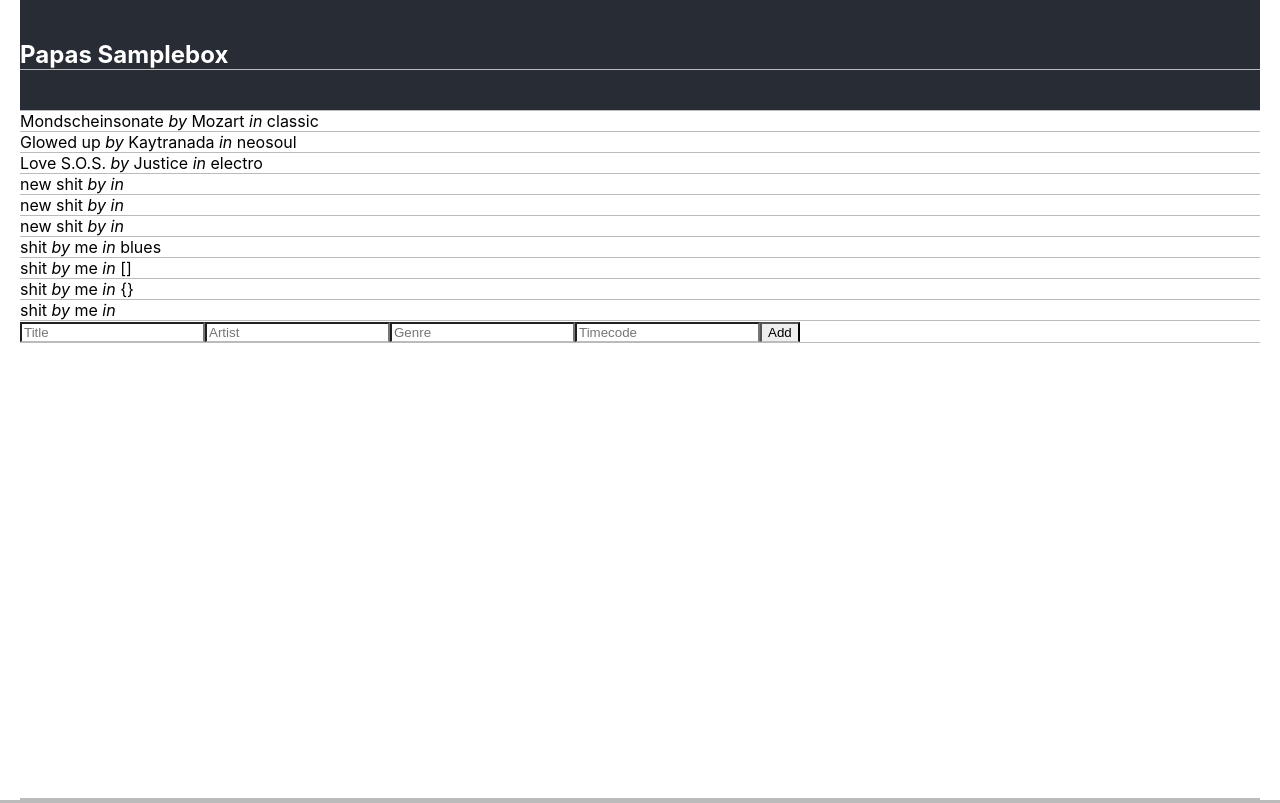
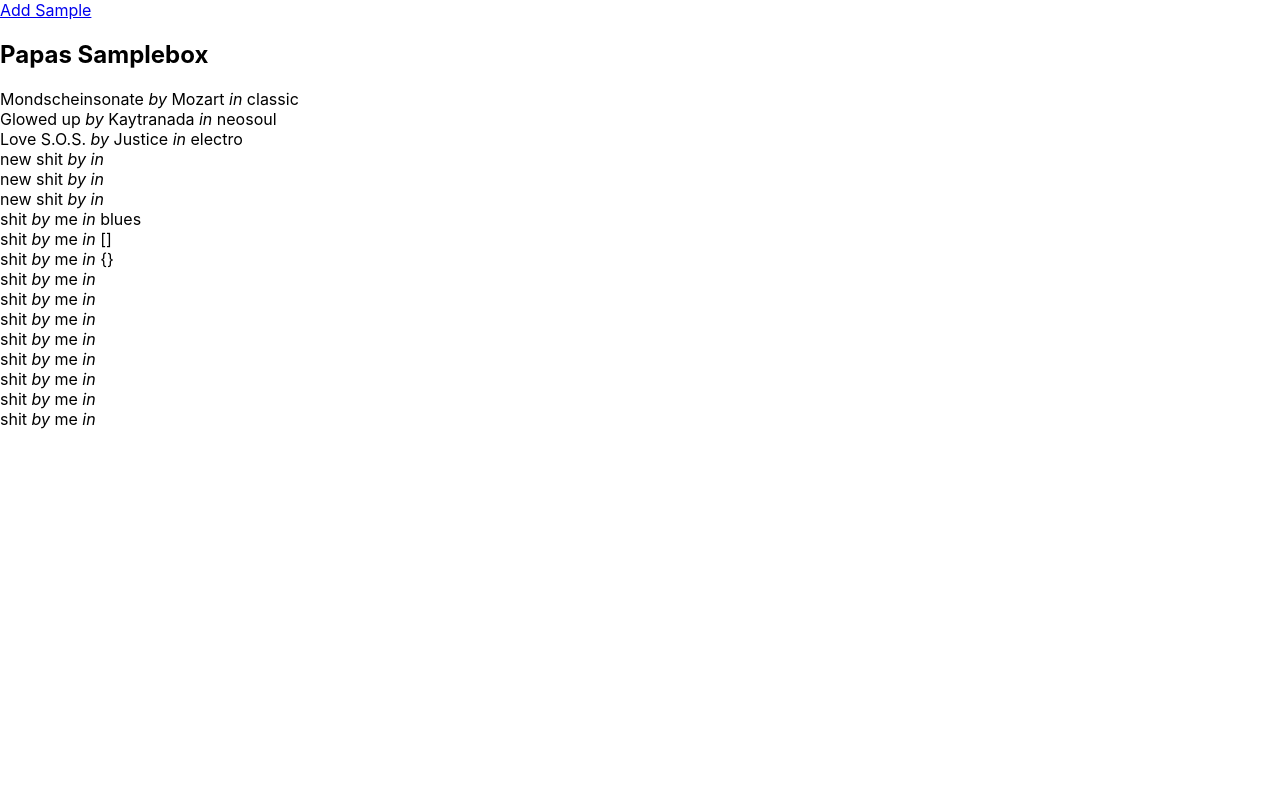
Before and after one commit to manuelpapa/todo, a React (Create React App) app: page / in a window 1280 px wide. Built offline with nearby package versions, Linux system fonts and the light colour scheme; data requests are answered from the project's data file.

Commit message:
Add raw router structure

```diff
--- a/db.json
+++ b/db.json
@@ -60,6 +60,53 @@
       "title": "shit",
       "timecode": "0:01",
       "id": 9
+    },
+    {
+      "genre": "",
+      "artist": "me",
+      "title": "shit",
+      "timecode": "0:01",
+      "id": 10
+    },
+    {
+      "genre": "",
+      "artist": "me",
+      "title": "shit",
+      "timecode": "0:01",
+      "id": 11
+    },
+    {
+      "genre": "",
+      "artist": "me",
+      "title": "shit",
+      "timecode": "0:01",
+      "id": 12
+    },
+    {
+      "genre": "",
+      "artist": "me",
+      "title": "shit",
+      "timecode": "0:01",
+      "id": 13
+    },
+    {
+      "genre": "",
+      "artist": "me",
+      "title": "shit",
+      "timecode": "0:01",
+      "id": 14
+    },
+    {
+      "artist": "me",
+      "title": "shit",
+      "timecode": "0:01",
+      "id": 15
+    },
+    {
+      "artist": "me",
+      "title": "shit",
+      "timecode": "0:01",
+      "id": 16
     }
   ]
 }
--- a/src/App.js
+++ b/src/App.js
@@ -1,44 +1,20 @@
-import React, { useState, useEffect } from "react";
-import "./App.css";
-import fetchSamples from "./api/fetchSamples";
-import addSamples from "./api/postSamples";
+import React from "react";
+import { BrowserRouter as Router, Switch, Route } from "react-router-dom";
+import Home from "./pages/Home";
+import AddSample from "./pages/AddSample";
 
 function App() {
-  const [samples, setSamples] = useState(null);
-  async function doFetch() {
-    const fetchData = await fetchSamples();
-    setSamples(fetchData);
-  }
-
-  useEffect(() => {
-    doFetch();
-  }, []);
-
-  function addSample() {
-    addSamples("Hello", "Artist", "Track").then(doFetch);
-  }
-
   return (
-    <div className="App">
-      <div className="App-header">
-        <h2>Papas Samplebox</h2>
-      </div>
-
-      <div className="App-main">
-        {samples?.map((sample) => (
-          <div key={sample.id}>
-            {sample.title} <i>by</i> {sample.artist} <i>in</i> {sample.genre}
-          </div>
-        ))}
-        <form>
-          <input placeholder="Title" />
-          <input placeholder="Artist" />
-          <input placeholder="Genre" />
-          <input placeholder="Timecode" />
-          <button onClick={addSample}>Add</button>
-        </form>
-      </div>
-    </div>
+    <Router>
+      <Switch>
+        <Route path="/add">
+          <AddSample />
+        </Route>
+        <Route path="/">
+          <Home />
+        </Route>
+      </Switch>
+    </Router>
   );
 }
 
--- a/src/api/postSamples.js
+++ b/src/api/postSamples.js
@@ -1,11 +1,16 @@
-export default function addSamples(newTitle) {
+export default function postSamples({
+  newGenre,
+  newArtist,
+  newTitle,
+  newTimecode,
+}) {
   fetch("http://localhost:3333/samples", {
     method: "POST",
     body: JSON.stringify({
-      genre: "",
-      artist: "me",
-      title: "shit",
-      timecode: "0:01",
+      genre: newGenre,
+      artist: newArtist,
+      title: newTitle,
+      timecode: newTimecode,
     }),
     headers: { "Content-Type": "application/json" },
   });
--- /dev/null
+++ b/src/pages/AddSample.js
@@ -0,0 +1,30 @@
+import React from "react";
+import { Link } from "react-router-dom";
+import postSamples from "../api/postSamples";
+
+export default function AddSample() {
+  function AddSample() {
+    postSamples("Title", "Artist", "Track");
+  }
+
+  return (
+    <div className="AddSample">
+      <div className="AppSample-header">
+        <div>
+          <Link to="/">Samples</Link> Add sample
+        </div>
+        <h2>Papas Samplebox</h2>
+      </div>
+
+      <div className="AppSample-main">
+        <form>
+          <input placeholder="Title" />
+          <input placeholder="Artist" />
+          <input placeholder="Genre" />
+          <input placeholder="Timecode" />
+          <button onClick={AddSample}>Add</button>
+        </form>
+      </div>
+    </div>
+  );
+}
--- /dev/null
+++ b/src/pages/Home.js
@@ -0,0 +1,31 @@
+import React, { useState, useEffect } from "react";
+import fetchSamples from "../api/fetchSamples";
+import { Link } from "react-router-dom";
+
+export default function Home() {
+  const [samples, setSamples] = useState(null);
+  async function doFetch() {
+    const fetchData = await fetchSamples();
+    setSamples(fetchData);
+  }
+
+  useEffect(() => {
+    doFetch();
+  }, []);
+
+  return (
+    <div className="Home">
+      <div className="Home-header">
+        <div>
+          <Link to="/add">Add Sample</Link>
+        </div>
+        <h2>Papas Samplebox</h2>
+      </div>
+      {samples?.map((sample) => (
+        <div key={sample.id}>
+          {sample.title} <i>by</i> {sample.artist} <i>in</i> {sample.genre}
+        </div>
+      ))}
+    </div>
+  );
+}
```
